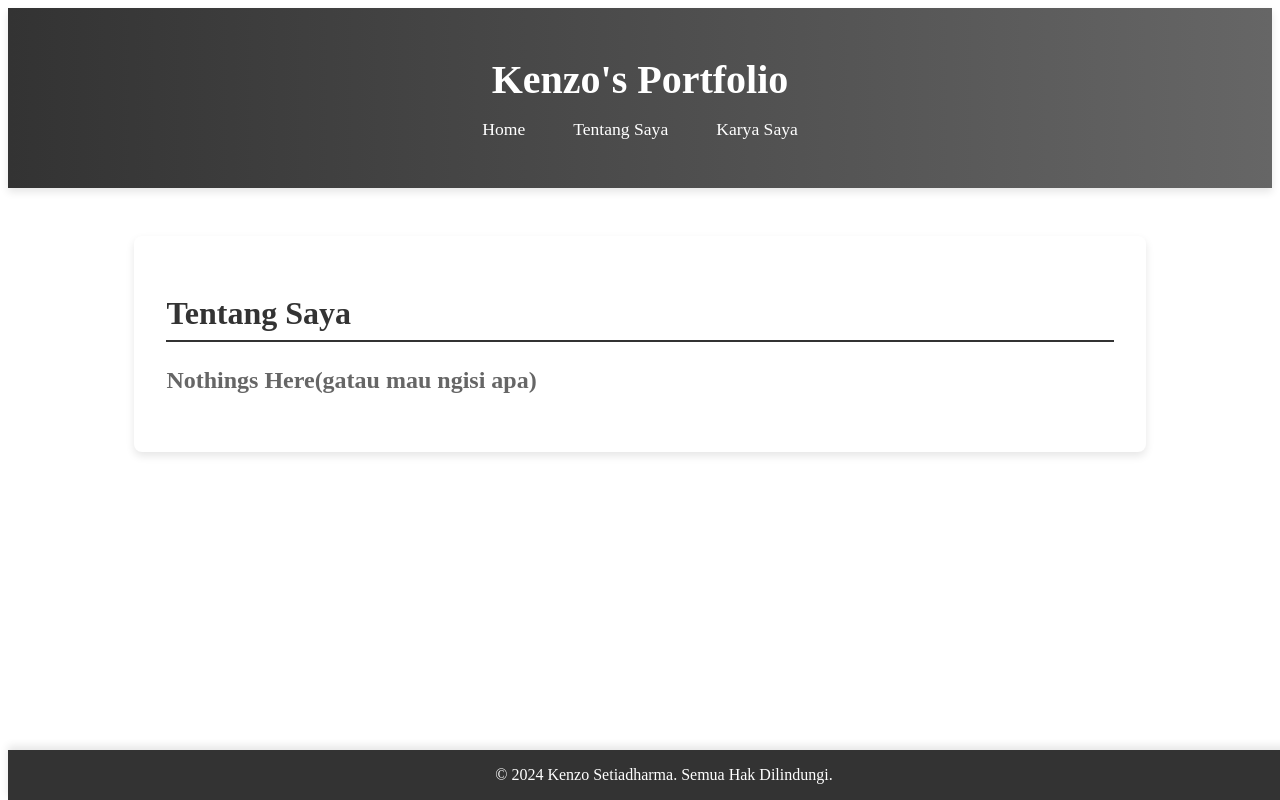
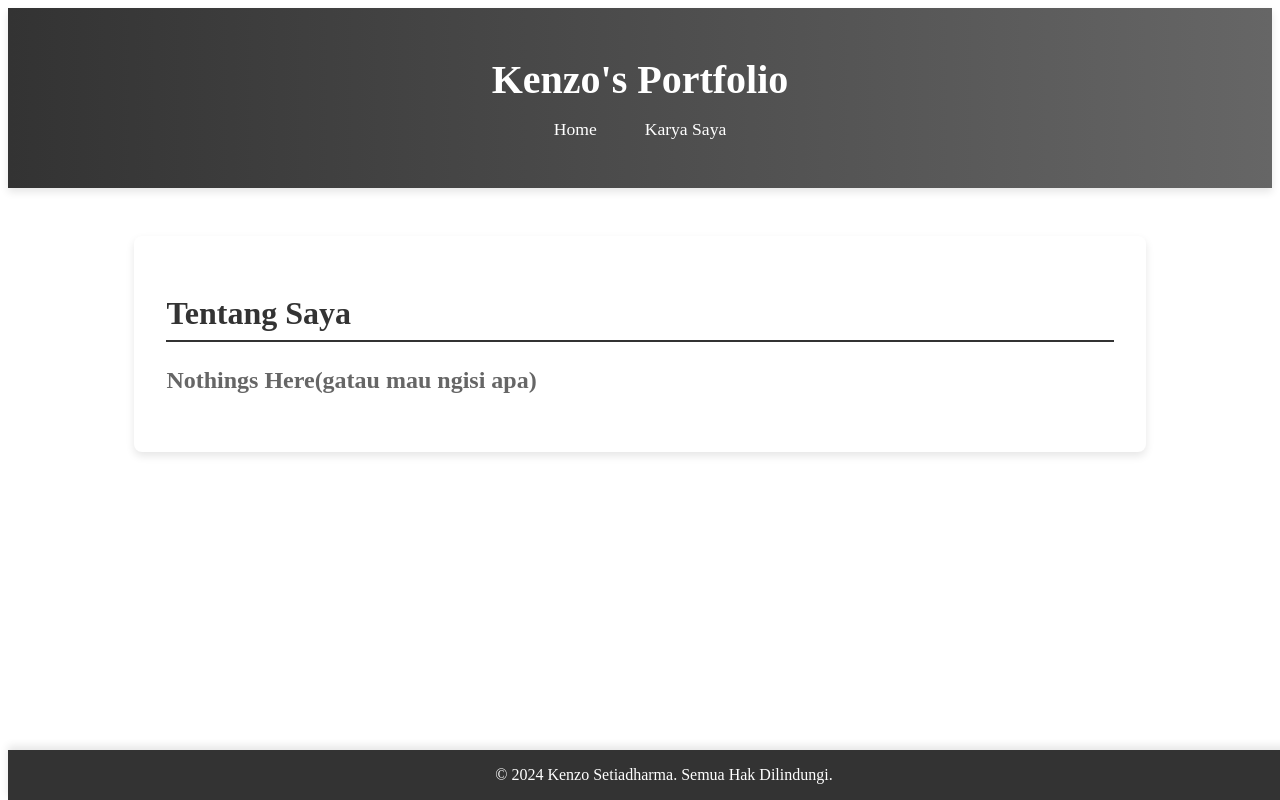
Before and after one commit to Kikikigghshss/Kenz, a plain HTML site: page Tentang saya.html in a window 1280 px wide. Drawn offline with Linux system fonts and the light colour scheme.

Commit message:
Update Tentang saya.html

```diff
--- a/Tentang saya.html
+++ b/Tentang saya.html
@@ -13,7 +13,6 @@
             <nav>
                 <ul>
                     <li><a href="index.html">Home</a></li>
-                    <li><a href="about.html">Tentang Saya</a></li>
                     <li><a href="work.html">Karya Saya</a></li>
                 </ul>
             </nav>
```
